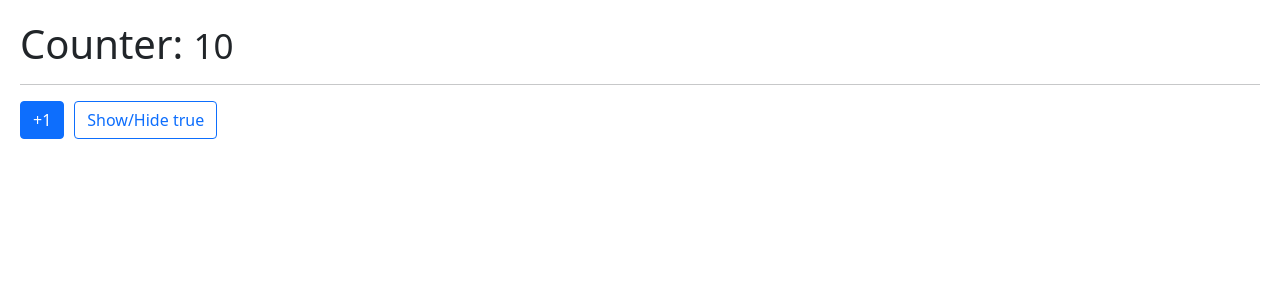
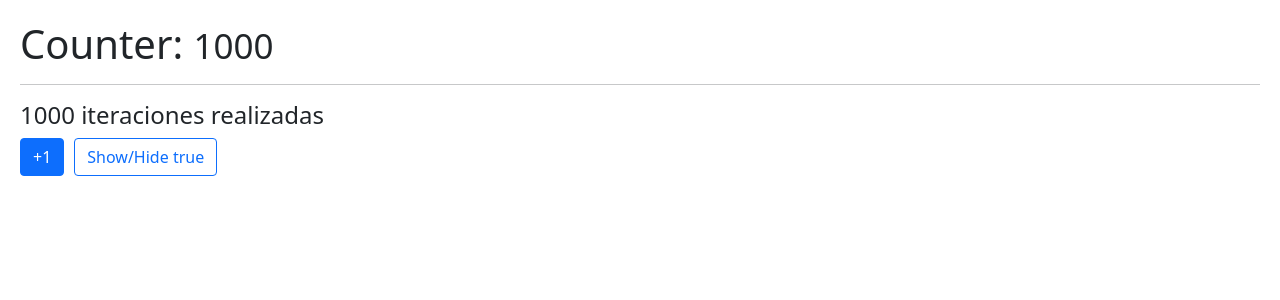
Before and after one commit to lauraportillo/hook-app, a React (Create React App) app: page / in a window 1280 px wide. Shown: the top 300 px of the page. Built offline with nearby package versions, Linux system fonts and the light colour scheme; the HTML template or start-up script is replaced by a standard one.

Commit message:
add useMemo

```diff
--- /dev/null
+++ b/src/06-memos/MemoHook.js
@@ -0,0 +1,46 @@
+import { useState, useMemo } from "react";
+import { useCounter } from "../hooks";
+
+// useMemo memoriza un valor
+// cuando tengamos una función pesada que pueda afectar al funcionamiento del resto del componente:
+
+const heavyStuff = (iterationNumber = 100) => {
+    for (let i = 0; i < iterationNumber; i++) {
+        console.log('Ahí vamos...');
+    }
+    return `${iterationNumber} iteraciones realizadas`;
+}
+
+
+const MemoHook = () => {
+
+    const { counter, increment } = useCounter(1000);
+    const [show, setShow] = useState(true);
+
+    const memorizeValue = useMemo(() => heavyStuff(counter), [counter])
+
+    return (
+        <>
+            <h1>Counter: <small> {counter} </small> </h1>
+            <hr />
+
+            <h4> {memorizeValue} </h4>
+
+            <button
+                className="btn btn-primary"
+                onClick={() => increment()}
+            >
+                +1
+            </button>
+
+            <button
+                className="btn btn-outline-primary"
+                onClick={() => setShow(!show)}
+            >
+                Show/Hide {JSON.stringify(show)}
+            </button>
+        </>
+    )
+}
+
+export default MemoHook;
--- a/src/App.js
+++ b/src/App.js
@@ -8,7 +8,8 @@
 // import MultipleCustomHooks from './03-examples/MultipleCustomHooks';
 // import FocusScreen from './04-useRef/FocusScreen';
 // import Layout from './05-useLayoutEffect/Layout';
-import Memorize from './06-memos/Memorize';
+// import Memorize from './06-memos/Memorize';
+import MemoHook from './06-memos/MemoHook';
 //Style
 import './stylesheets/App.css';
 
@@ -23,7 +24,8 @@
       {/* <MultipleCustomHooks /> */}
       {/* <FocusScreen /> */}
       {/* <Layout /> */}
-      <Memorize />
+      {/* <Memorize /> */}
+      <MemoHook />
     </>
 
   )
```
